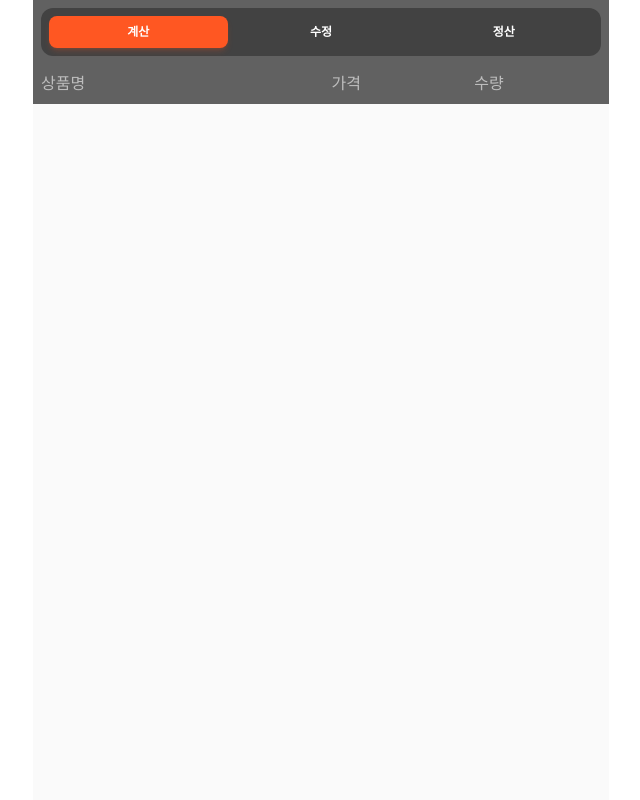
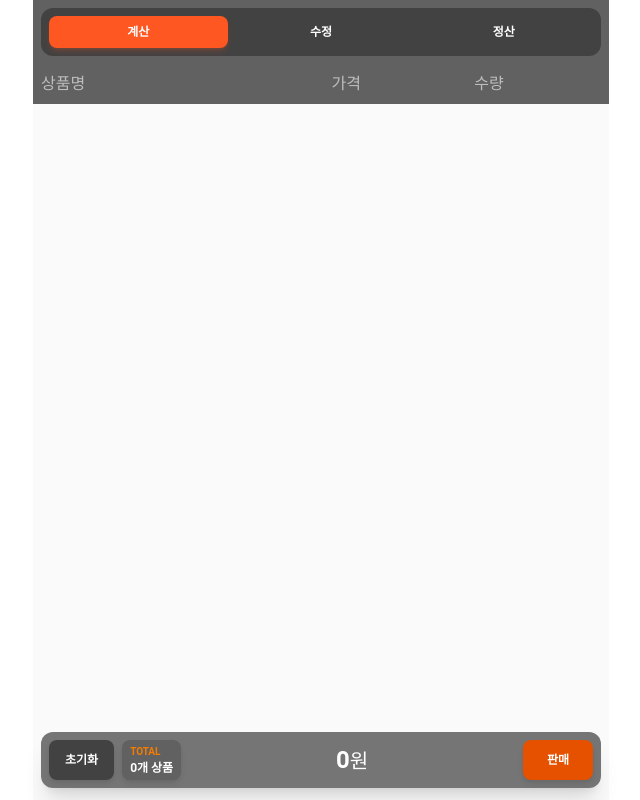
Before and after one commit to 938938/goods-calculator, a Next.js app: page / in a window 1280 px wide. Shown: the whole page, without its empty margins (319-959 px from the left). Built offline with nearby package versions, Linux system fonts and the light colour scheme.

Commit message:
[DESIGN] 총액 박스 CSS 적용

```diff
--- a/src/app/layout.tsx
+++ b/src/app/layout.tsx
@@ -32,7 +32,7 @@ export default function RootLayout({
           <body
             className={`${geistSans.variable} ${geistMono.variable} antialiased`}
           >
-            <div className='w-screen max-w-xl mx-auto bg-gray-50 h-svh'>
+            <div className='w-screen max-w-xl mx-auto bg-gray-50 h-svh relative'>
               <Nav />
               <div>{children}</div>
             </div>
--- a/src/app/page.tsx
+++ b/src/app/page.tsx
@@ -1,4 +1,3 @@
-import CountResetBtn from '@/components/home/CountResetBtn';
 import ItemList from '@/components/home/ItemList';
 import TotalCost from '@/components/home/TotalCost';
 
@@ -6,8 +5,7 @@ export default function Home() {
   return (
     <div className='flex gap-3 flex-col'>
       <ItemList />
-      {/* <TotalCost />
-      <CountResetBtn /> */}
+      <TotalCost />
     </div>
   );
 }
--- a/src/components/home/CountResetBtn.tsx
+++ b/src/components/home/CountResetBtn.tsx
@@ -10,8 +10,8 @@ const CountResetBtn = () => {
     setGoodsList((prev) => prev.map((ele) => ({ ...ele, count: 0 })));
   };
   return (
-    <Button onClick={onCountResetHandler} className='w-full'>
-      수량 초기화
+    <Button onClick={onCountResetHandler} className='bg-gray-800' size='sm'>
+      초기화
     </Button>
   );
 };
--- a/src/components/home/ItemList.tsx
+++ b/src/components/home/ItemList.tsx
@@ -8,7 +8,7 @@ const ItemList = () => {
   useInitListState();
   const goodsList = useRecoilValue(listState);
   return (
-    <div className='h-[calc(100svh-100px)] flex flex-col'>
+    <div className='h-[calc(100svh-150px)] flex flex-col'>
       <div className='bg-gray-700 text-gray-400 flex'>
         <div className='w-1/3 p-2 text-left'>상품명</div>
         <div className='w-1/4 p-2 text-right'>가격</div>
--- /dev/null
+++ b/src/components/home/SellBtn.tsx
@@ -0,0 +1,11 @@
+'use client'
+
+import { Button } from "@material-tailwind/react"
+
+const SellBtn = () => {
+  return (
+    <Button className="bg-orange-900">판매</Button>
+  )
+}
+
+export default SellBtn
--- a/src/components/home/TotalCost.tsx
+++ b/src/components/home/TotalCost.tsx
@@ -1,29 +1,32 @@
 'use client';
 
 import { listState } from '@/recoil/listState';
-import { Typography } from '@material-tailwind/react';
 import { useRecoilValue } from 'recoil';
+import CountResetBtn from './CountResetBtn';
+import TotalItem from './TotalItem';
+import SellBtn from './SellBtn';
 
 const TotalCost = () => {
   const goodsList = useRecoilValue(listState);
   const totalCost = goodsList.reduce((sum, item) => {
     return item.count > 0 ? sum + item.cost * item.count : sum;
   }, 0);
-  const checkedItem = goodsList.filter((item) => item.count !== 0);
 
   return (
-    <div className='flex py-3 justify-center flex-col items-center'>
-      <div className='flex gap-1'>
-        {checkedItem.map((item, idx) => (
-          <p key={item.name}>
-            {item.name}({item.cost}원) x {item.count}개{' '}
-            {idx !== checkedItem.length - 1 && '+'}
-          </p>
-        ))}
+    <div className='absolute bottom-1 p-2 w-full'>
+      <div className='rounded-xl bg-gray-600 w-full flex p-2 gap-2 items-center justify-between shadow-xl'>
+        <div className='flex gap-2'>
+          <CountResetBtn />
+          <TotalItem />
+        </div>
+        <p className='text-white text-xl'>
+          <span className='font-bold text-2xl'>
+            {totalCost.toLocaleString()}
+          </span>
+          원
+        </p>
+        <SellBtn />
       </div>
-      <Typography color='black' variant='lead'>
-        총액 : {totalCost.toLocaleString()}원
-      </Typography>
     </div>
   );
 };
--- /dev/null
+++ b/src/components/home/TotalItem.tsx
@@ -0,0 +1,25 @@
+'use client';
+
+import { listState } from '@/recoil/listState';
+import { Button } from '@material-tailwind/react';
+import { useRecoilValue } from 'recoil';
+
+const TotalItem = () => {
+  const goodsList = useRecoilValue(listState);
+  const checkedItem = goodsList.filter((item) => item.count !== 0);
+
+  return (
+    <Button onClick={() => {}} className='bg-gray-700 py-1 px-2' size='sm'>
+      <p className='text-orange-700 text-left text-[10px]'>Total</p>
+      <p>{checkedItem.length}개 상품</p>
+      {/* {checkedItem.map((item, idx) => (
+            <p key={item.name}>
+              {item.name}({item.cost}원) x {item.count}개{' '}
+              {idx !== checkedItem.length - 1 && '+'}
+            </p>
+          ))} */}
+    </Button>
+  );
+};
+
+export default TotalItem;
```
